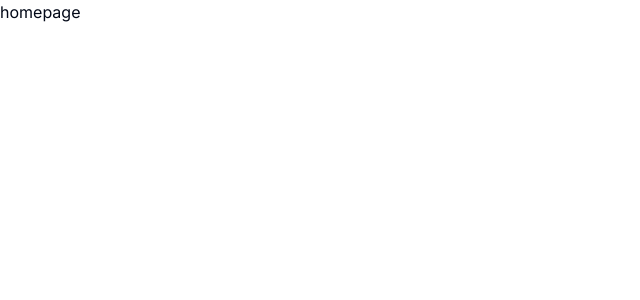
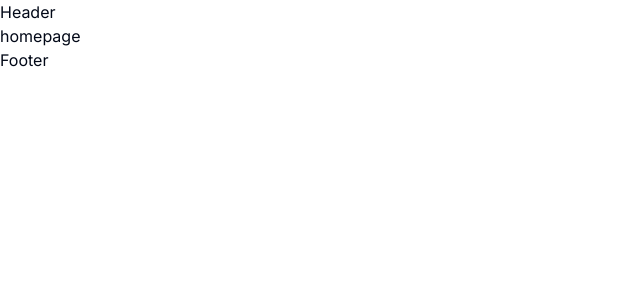
Before and after one commit to j-palacio/j-palacio-software-developer-portfolio, a Next.js app: page / in a window 1280 px wide. Shown: the top 300 px of the page, without its empty margins (0-640 px from the left). Built offline with nearby package versions, Linux system fonts and the light colour scheme.

Commit message:
finishing dependencies

```diff
--- a/app/layout.jsx
+++ b/app/layout.jsx
@@ -1,5 +1,8 @@
 import { Inter } from "next/font/google";
 import "./globals.css";
+import Header from "@/components/ui/Header";
+import Footer from "@/components/ui/Footer";
+
 
 // components
 const inter = Inter({ subsets: ["latin"] });
@@ -13,10 +16,10 @@
   return (
     <html lang="en">
       <body className={inter.className}>
-        <header />
+        <Header />
         {children}
-
+        <Footer />
         </body>
     </html>
-  );
+  )
 }
--- a/components/ui/Footer.jsx
+++ b/components/ui/Footer.jsx
@@ -1,7 +1,5 @@
 const Footer = () => {
-  return (
-    <footer>Footer</footer>
-  )
-}
+  return <footer>Footer</footer>;
+};
 
 export default Footer;
--- a/components/ui/Header.jsx
+++ b/components/ui/Header.jsx
@@ -1,7 +1,5 @@
-const header = () => {
-  return (
-    <header>Header</header>
-  )
-}
+const Header = () => {
+  return <header>Header</header>;
+};
 
-export default header;
+export default Header;
--- /dev/null
+++ b/components/ui/ThemeProvider.jsx
@@ -0,0 +1,3 @@
+'use client';
+
+import { ThemeProvider as NextThemesProvider } from "next-themes";
```
Also changed, not shown: 1 other file (tests, documents, lock files or other folders).
